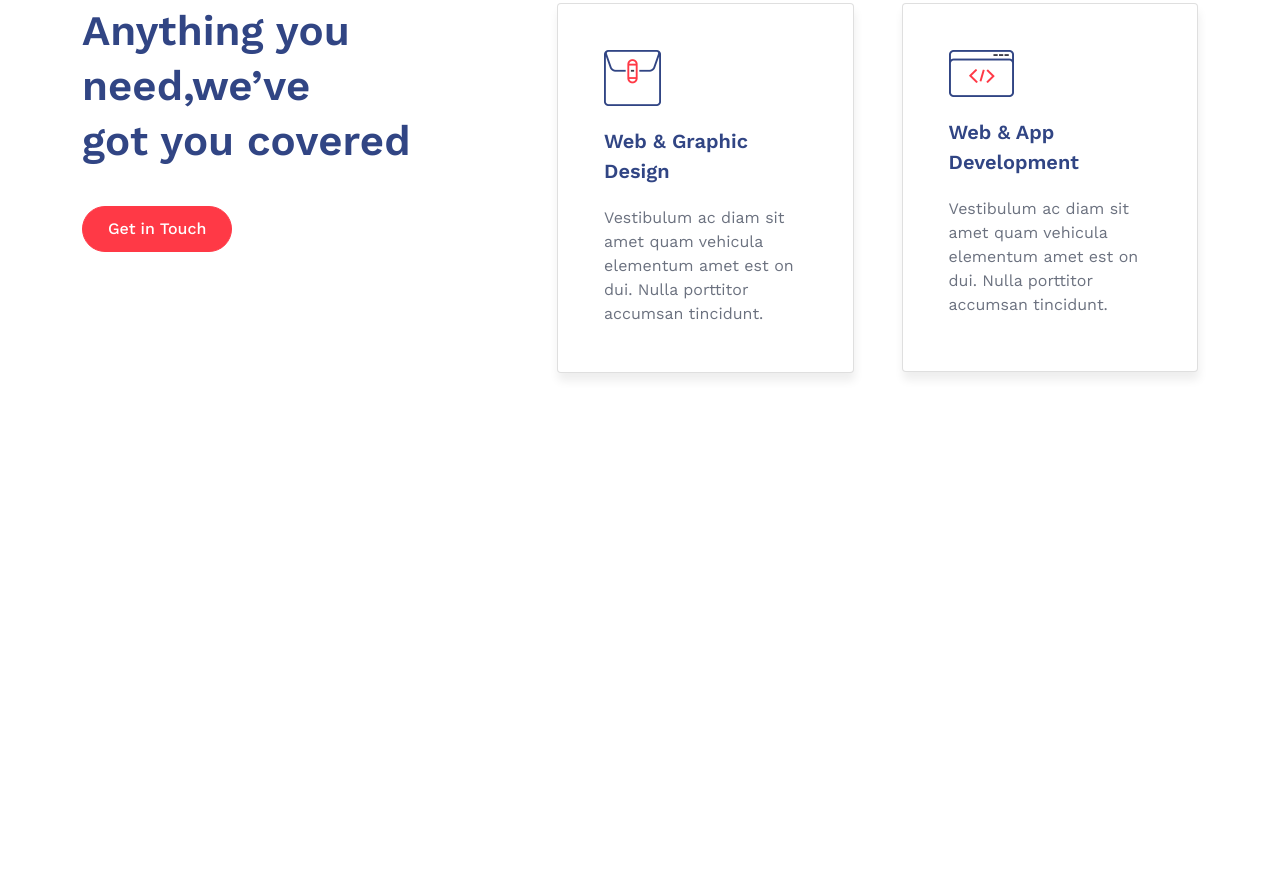
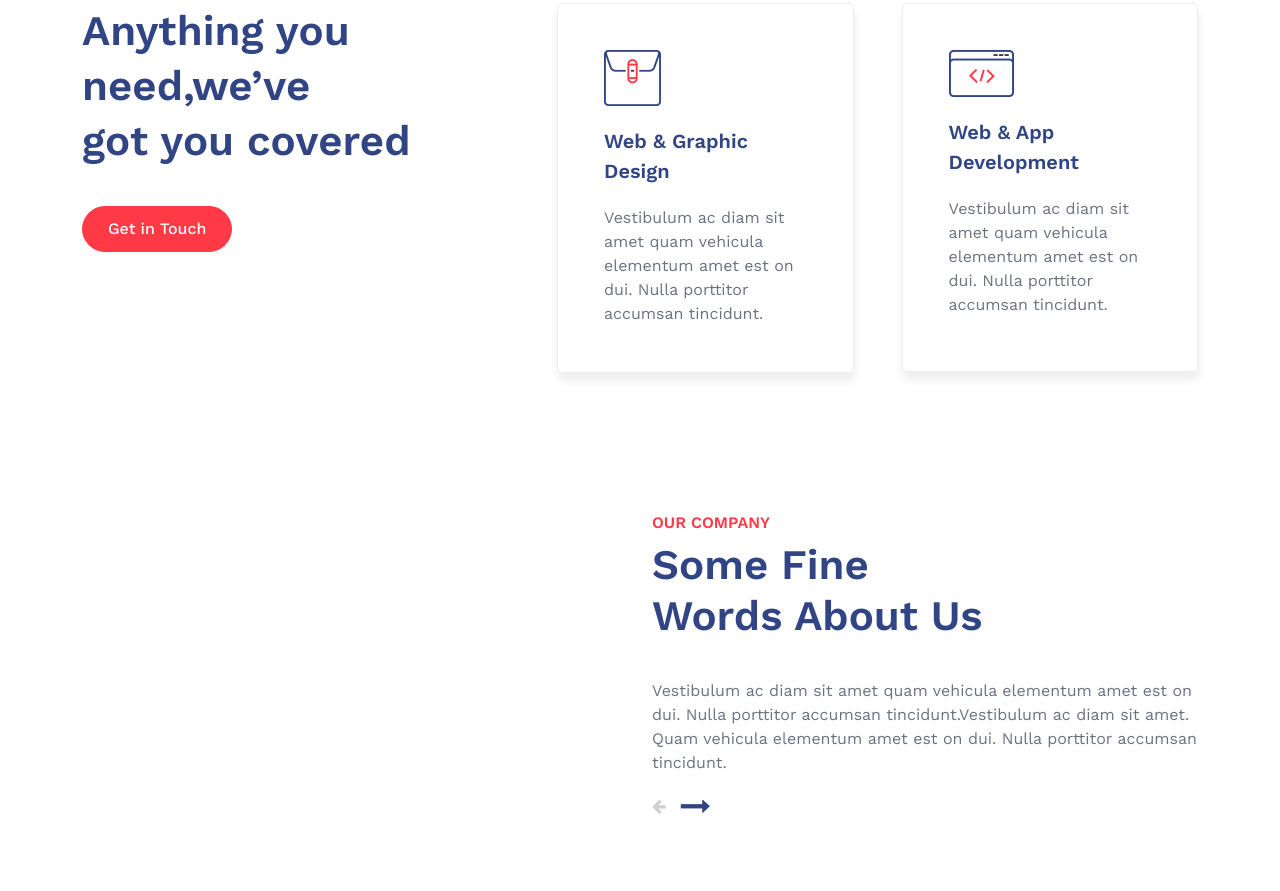
Before and after one commit to nahid-mahmud-1/doob-simple-agency-website, a plain HTML site: page index.html in a window 1280 px wide. Shown: the part 816-1707 px from the top of the page. Before the commit the page ends 1259 px from the top, so only its background shows below. Drawn offline with nearby package versions, Linux system fonts and the light colour scheme.

Commit message:
About Section intially done

```diff
--- a/index.html
+++ b/index.html
@@ -141,6 +141,37 @@
         <!-- Service Secton End -->
 
 
+        <!-- About Section Start -->
+        <section class="about-section">
+            <div class="container">
+                <div class="row">
+
+                    <div class="col-md-6">
+
+                    </div>
+
+                    <div class="col-md-6">
+                        <div class="about-content">
+                            <h6 class="top-title">Our Company</h6>
+                            <h2>Some Fine <br> Words About Us</h2>
+                            <p>Vestibulum ac diam sit amet quam vehicula elementum amet est on dui. Nulla porttitor accumsan tincidunt.Vestibulum ac diam sit amet. Quam vehicula elementum amet est on dui. Nulla porttitor accumsan tincidunt.</p>
+                            <div class="arrow-icons">
+                                <a href="#">
+                                    <i class="fa fa-arrow-left" aria-hidden="true"></i>
+                                </a>
+                                <a href="#">
+                                    <i class="fa fa-long-arrow-right" aria-hidden="true"></i>
+                                </a>
+                            </div>
+                        </div>
+                    </div>
+
+                </div>
+            </div>
+        </section>
+        <!-- About Section End -->
+
+
 
 
         <!-- Bootstrap Js File -->
--- a/scss/main.scss
+++ b/scss/main.scss
@@ -5,6 +5,8 @@ $secondary-color: #314584;
 $section-bg: #fff;
 $font-color: #6b717f;
 $pure-white: #fff;
+$soft-white: #f1eded;
+$gray-color: #d0d0d0;
 $pure-dark: #000;
 /* Font-Family */
 $primary-font: 'Work Sans', sans-serif;
@@ -188,6 +190,12 @@ header{
         padding: 30px;
         @include global-box-shadow();
         background: $pure-white;
+        border-color: $soft-white;
+        transition: 0.15s ease-in-out;
+
+        &:hover{
+            @include global-box-shadow(0, 0, 0, #eee)
+        }
 
         h5{
             padding: 20px 0px;
@@ -196,6 +204,39 @@ header{
         }
     }
 }
+
+/* About Section */
+.about-section{
+    background: $section-bg;
+    @extend %global-section-spacing;
+
+    .top-title{
+        color: $primary-color;
+        text-transform: uppercase;
+        font-weight: 600;
+    }
+    p{
+        padding-top: 30px;
+    }
+    .arrow-icons{
+        display: flex;
+        align-items: center;
+        a{
+            color: $gray-color;
+            text-decoration: none;
+            display: inline-block;
+        }
+        .fa-long-arrow-right{
+            color: $secondary-color;
+            font-size: 30px;
+            margin-left: 15px;
+        }
+    }
+}
+
+
+
+
 
 
 
```
Also changed, not shown: css/style.css, 1 other file.
